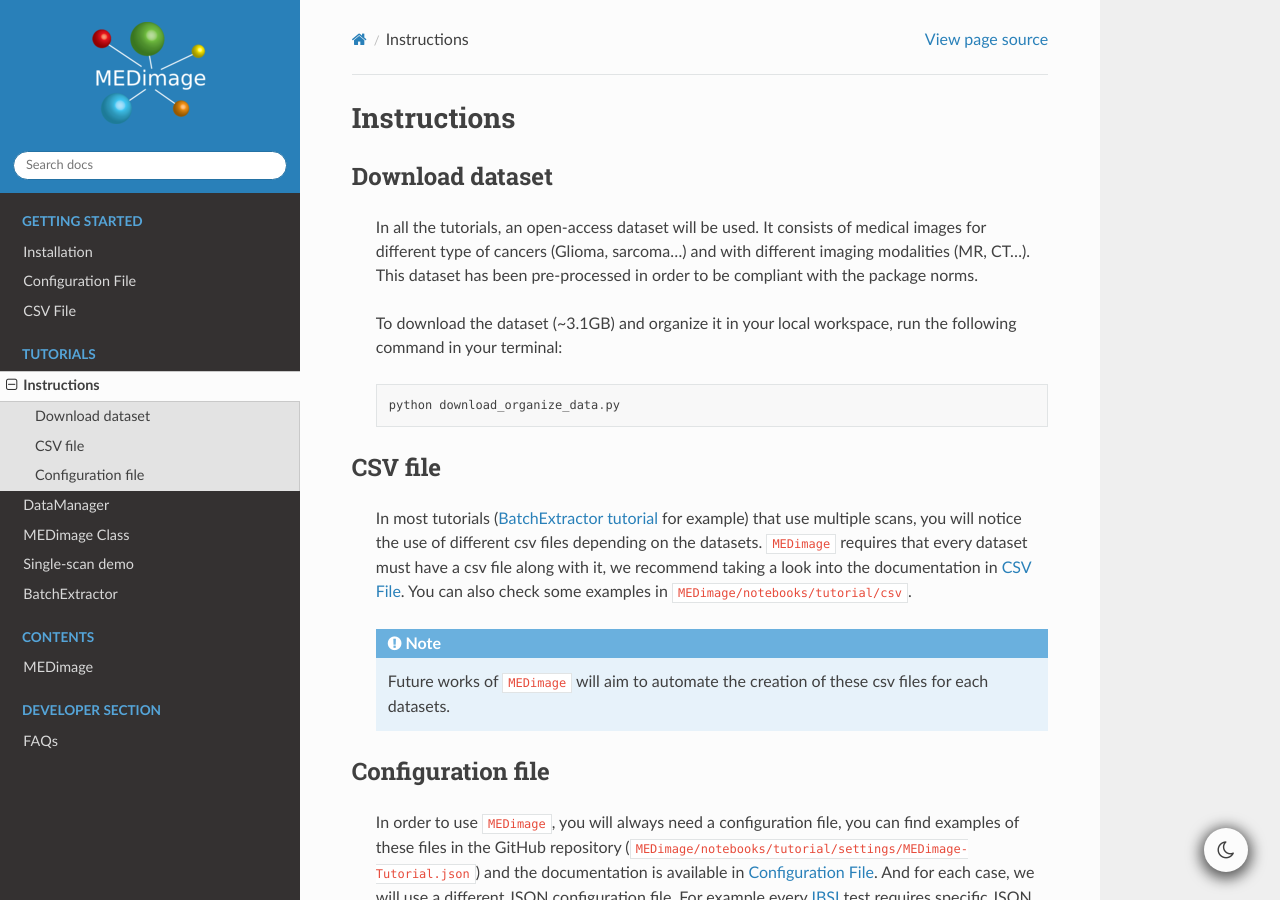
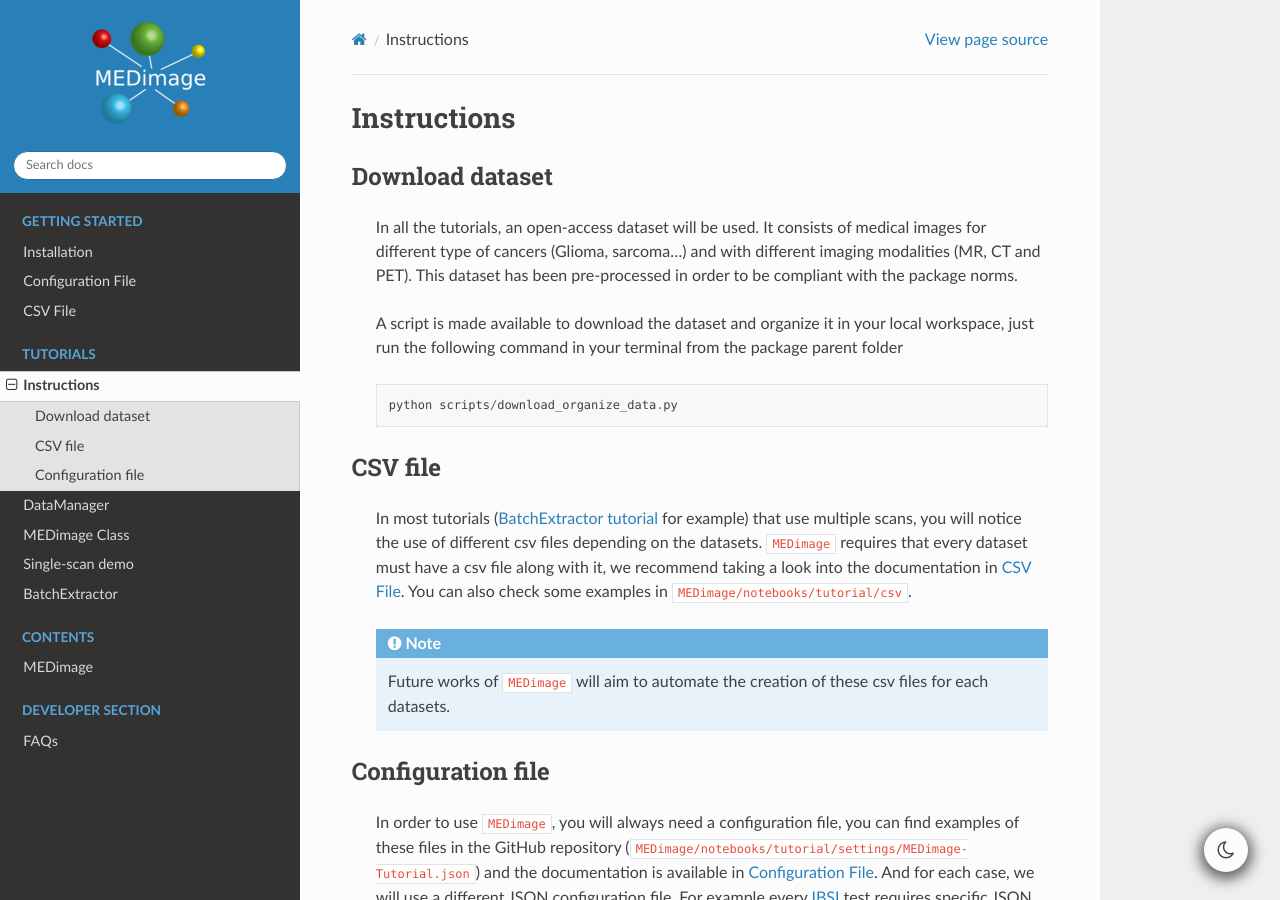
Before and after one commit to MahdiAll99/MEDimage, a Sphinx documentation site: the page built from docs/tutorials.rst, in a window 1280 px wide and 900 px high. Built offline with Sphinx 7.4.7 and the Read the Docs theme 2.0.0, drawn with Linux system fonts in a browser that asks for light colours; pages that are not in the unit, such as notebooks, are missing from menus.

Commit message:
Updated dataset download instructions

```diff
--- a/docs/tutorials.rst
+++ b/docs/tutorials.rst
@@ -4,11 +4,12 @@ Instructions
 Download dataset
 ----------------
     In all the tutorials, an open-access dataset will be used. It consists of medical images for different type of cancers (Glioma, sarcoma...)
-    and with different imaging modalities (MR, CT...). This dataset has been pre-processed in order to be compliant with the package norms.
+    and with different imaging modalities (MR, CT and PET). This dataset has been pre-processed in order to be compliant with the package norms.
 
-    To download the dataset (~3.1GB) and organize it in your local workspace, run the following command in your terminal::
+    A script is made available to download the dataset and organize it in your local workspace, just run the following command in your terminal
+    from the  package parent folder ::
 
-       python download_organize_data.py
+       python scripts/download_organize_data.py
 
 CSV file
 --------
```
